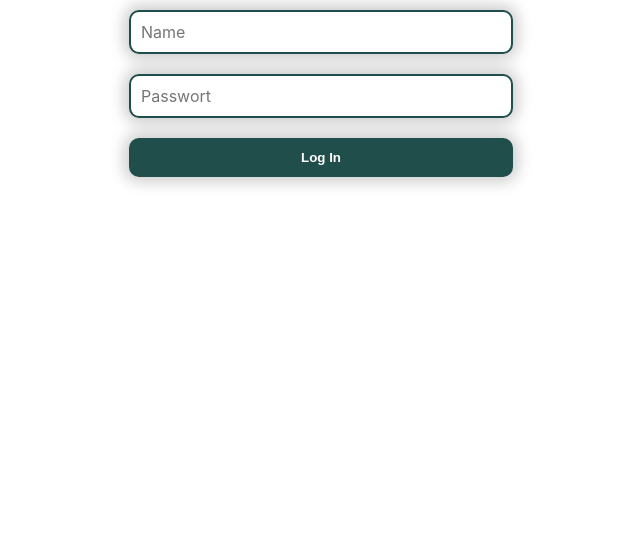
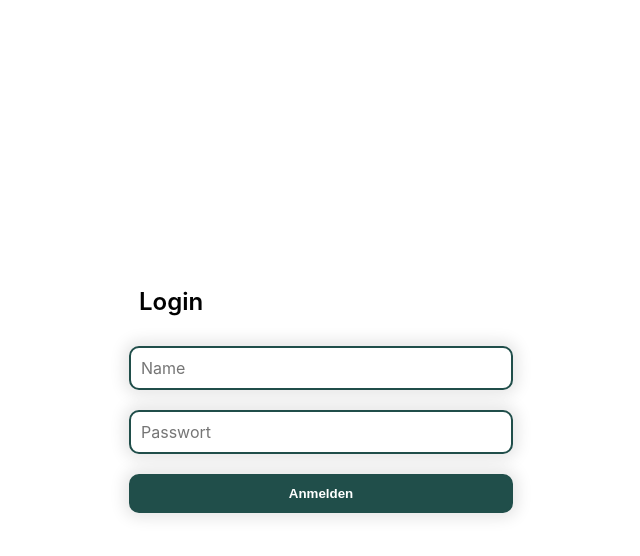
Before and after one commit to Last-Harmattan/web2.0, a React (Create React App) app in the folder frontend/: page / in a window 1280 px wide. Shown: the top 556 px of the page, without its empty margins (319-959 px from the left). Built offline with nearby package versions, Linux system fonts and the light colour scheme.

Commit message:
added Login heading

```diff
--- a/frontend/src/Login.css
+++ b/frontend/src/Login.css
@@ -1,4 +1,18 @@
 .Center {
-  margin: auto;
+  margin: 0;
+  position: absolute;
   width: 30%;
+  top: 50%;
+  left: 50%;
+  -ms-transform: translate(-50%, -50%);
+  transform: translate(-50%, -50%);
 }
+
+.Heading {
+  padding: 10px;
+  margin-bottom: 10px;
+  width: 100%;
+  font-family: inherit;
+  font-size: 18pt;
+  font-weight: 600;
+}
--- a/frontend/src/Login.tsx
+++ b/frontend/src/Login.tsx
@@ -6,6 +6,7 @@ import './Login.css';
 export function Login() {
   return (
     <div className='Center'>
+      <div className='Heading'>Login</div>
       <div>
         <TextInput placeholder={'Name'} type={TextInputType.TEXT}></TextInput>
       </div>
@@ -13,7 +14,7 @@ export function Login() {
         <TextInput placeholder={'Passwort'} type={TextInputType.PASSWORD}></TextInput>
       </div>
       <div>
-        <Button label={'Log In'}></Button>
+        <Button label={'Anmelden'}></Button>
       </div>
     </div>
   );
--- a/frontend/src/component/Button.css
+++ b/frontend/src/component/Button.css
@@ -6,7 +6,7 @@
   border: 2px solid #204e4a;
   background-color: #204e4a;
   color: #fff;
-  box-shadow: 0 0 15px 5px rgba(0, 0, 0, 0.2);
+  box-shadow: 0 0 15px 5px rgba(0, 0, 0, 0.1);
   font-weight: 600;
   border-radius: 10px;
   width: 100%;
--- a/frontend/src/component/TextInput.css
+++ b/frontend/src/component/TextInput.css
@@ -5,7 +5,7 @@
   margin: 10px 0;
   border-radius: 10px;
   border: 2px solid #204e4a;
-  box-shadow: 0 0 15px 5px rgba(0, 0, 0, 0.2);
+  box-shadow: 0 0 15px 5px rgba(0, 0, 0, 0.1);
   font-family: inherit;
   font-size: inherit;
   outline: none;
```
